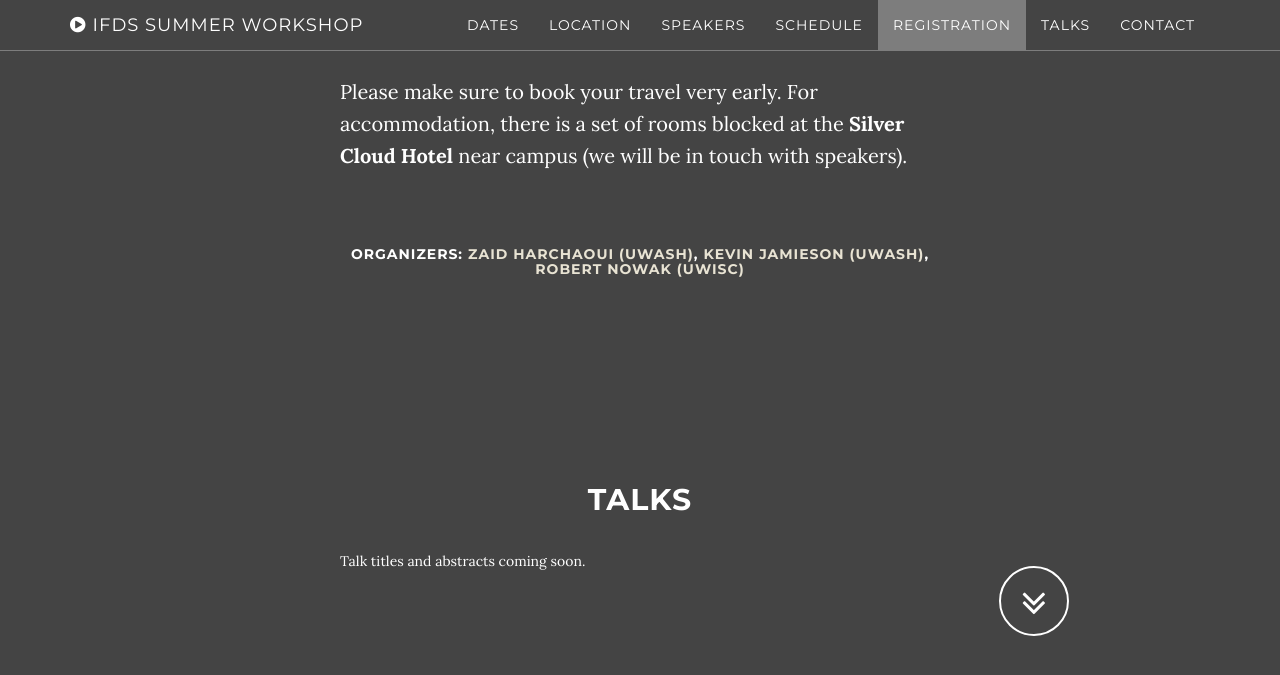
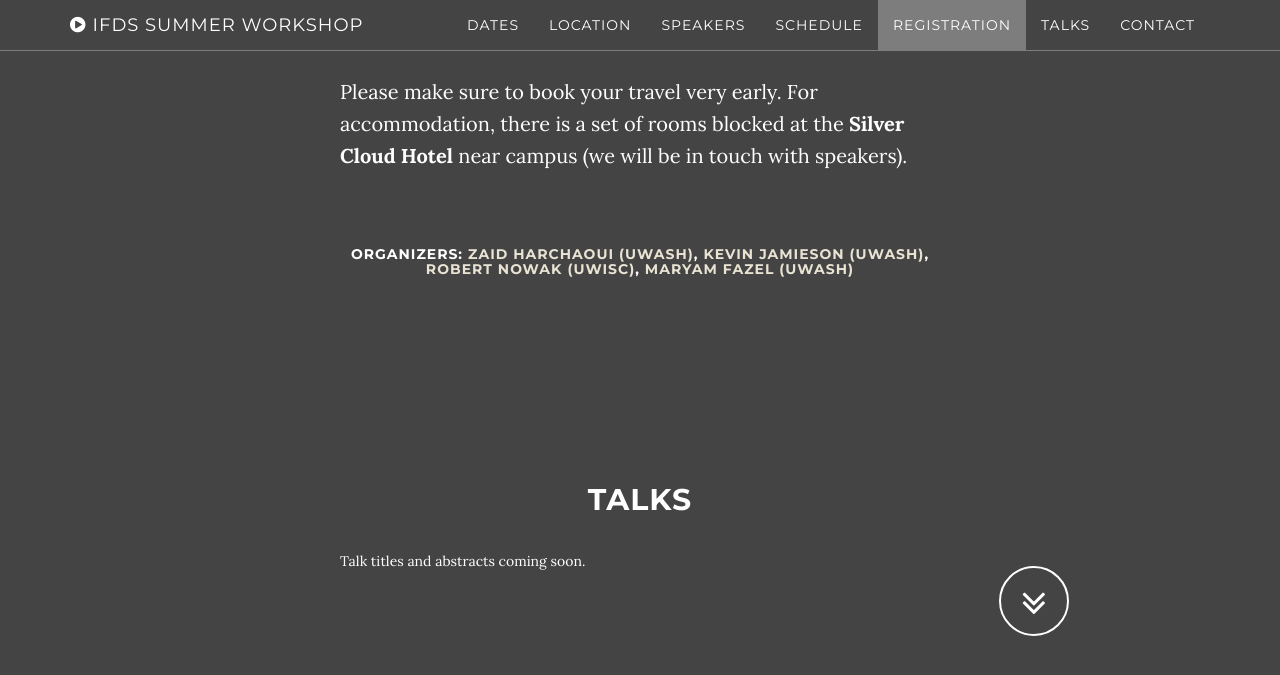
Before and after one commit to kgjamieson/ifds-workshop-2025, a Jekyll site: the page built from index.html, in a window 1280 px wide and 900 px high, scrolled down 5687 px, cut to the strip 0-682 px from the top of the window. Shown: the top 675 px of the strip. Built offline with Jekyll 4.4.1, drawn with Linux system fonts in a browser that asks for light colours.

Commit message:
Update about.html

```diff
--- a/_includes/about.html
+++ b/_includes/about.html
@@ -29,7 +29,7 @@
 
 <!--           <h2 class="text-center">Organizers</h2> -->
           <h5 class="text-center">Organizers:
-            <a href="https://faculty.washington.edu/zaid/">Zaid Harchaoui (UWash)</a>, <a href="https://homes.cs.washington.edu/~jamieson/about.html">Kevin Jamieson (UWash)</a>, <a href="https://nowak.ece.wisc.edu/">Robert Nowak (UWisc)</a>
+            <a href="https://faculty.washington.edu/zaid/">Zaid Harchaoui (UWash)</a>, <a href="https://homes.cs.washington.edu/~jamieson/about.html">Kevin Jamieson (UWash)</a>, <a href="https://nowak.ece.wisc.edu/">Robert Nowak (UWisc)</a>, <a href="https://faculty.washington.edu/mfazel/index_backup.html">Maryam Fazel (UWash)</a>
           </h5>
 <!--           <h5 class="text-center">Local Organizers:
             <a href="https://krishnap25.github.io">Krishna Pillutla (UW)</a>,
```
